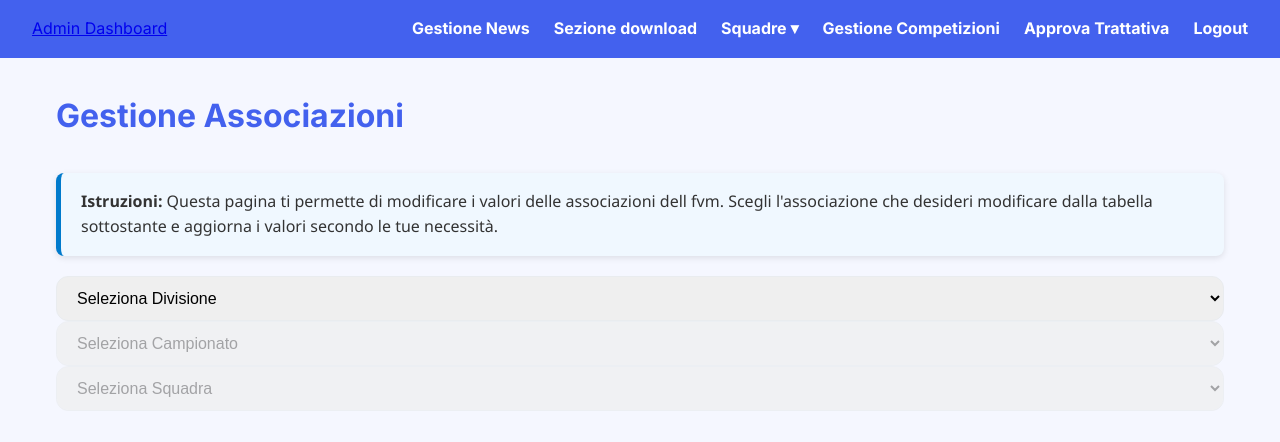
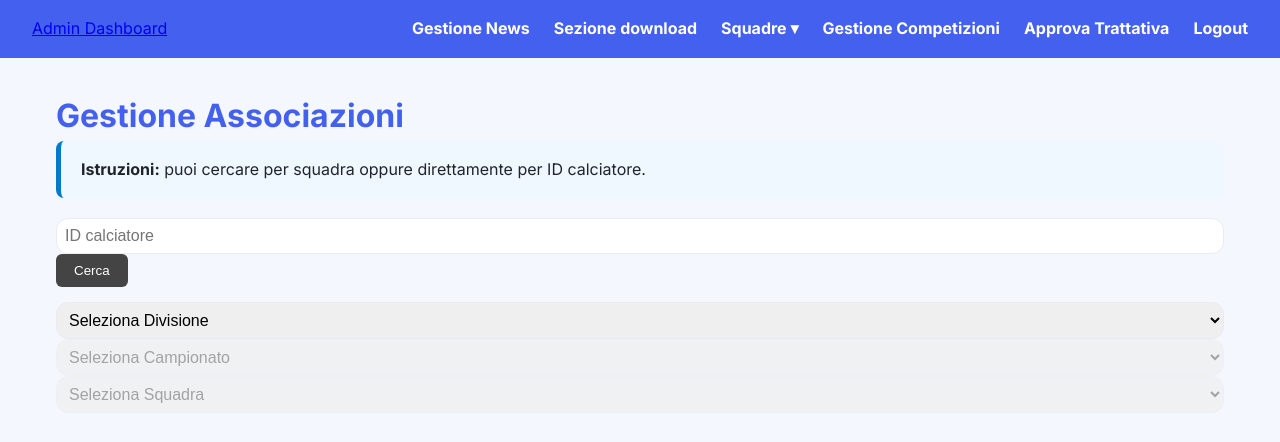
Before and after one commit to Sasynovic/fantamanager, a PHP site: page /admin/setAssociazioni.php in a window 1280 px wide. Shown: the top 442 px of the page. Run offline with PHP 8.4, Linux system fonts and the light colour scheme; the visitor is signed in with stand-in values (Sample User, id 1).

Commit message:
feat: aggiunto filtro per id nelle associazioni

```diff
--- a/admin/setAssociazioni.php
+++ b/admin/setAssociazioni.php
@@ -1,29 +1,29 @@
 <?php
-session_start();
-
-// Timeout in secondi
-$timeout = 12000;
-
-// Controlla se l'admin è loggato
-if (!isset($_SESSION['admin_logged_in'])) {
-    header("Location: login.php");
-    exit();
-}
-
-// Se esiste il timestamp dell'ultima attività
-if (isset($_SESSION['last_activity'])) {
-    $elapsed_time = time() - $_SESSION['last_activity'];
-    if ($elapsed_time > $timeout) {
-        // Timeout superato: logout
-        session_unset();
-        session_destroy();
-        header("Location: login.php?timeout=1");
-        exit();
-    }
-}
-
-// Aggiorna il timestamp dell'ultima attività
-$_SESSION['last_activity'] = time();
+//session_start();
+//
+//// Timeout in secondi
+//$timeout = 12000;
+//
+//// Controlla se l'admin è loggato
+//if (!isset($_SESSION['admin_logged_in'])) {
+//    header("Location: login.php");
+//    exit();
+//}
+//
+//// Se esiste il timestamp dell'ultima attività
+//if (isset($_SESSION['last_activity'])) {
+//    $elapsed_time = time() - $_SESSION['last_activity'];
+//    if ($elapsed_time > $timeout) {
+//        // Timeout superato: logout
+//        session_unset();
+//        session_destroy();
+//        header("Location: login.php?timeout=1");
+//        exit();
+//    }
+//}
+//
+//// Aggiorna il timestamp dell'ultima attività
+//$_SESSION['last_activity'] = time();
 require_once 'heading.php';
 $nomeSezione = "Associazioni";
 ?>
@@ -31,56 +31,42 @@ $nomeSezione = "Associazioni";
 <html lang="it">
 <head>
     <meta charset="UTF-8">
+    <title>Gestione <?php echo $nomeSezione ?></title>
     <meta name="viewport" content="width=device-width, initial-scale=1.0">
-    <title>Gestione <?php echo $nomeSezione?></title>
+
     <link href="https://fonts.googleapis.com/css2?family=Inter:wght@300;400;500;600;700&display=swap" rel="stylesheet">
+
     <style>
+        body { font-family: 'Inter', sans-serif; }
+
         #istr {
             background-color: #f0f8ff;
             border-left: 5px solid #007acc;
             padding: 16px 20px;
             margin-bottom: 20px;
-            font-family: 'Segoe UI', Tahoma, Geneva, Verdana, sans-serif;
-            color: #333;
             border-radius: 8px;
-            box-shadow: 0 2px 6px rgba(0, 0, 0, 0.1);
-
         }
 
-        #istr p {
-            margin: 0;
-            line-height: 1.6;
-            font-size: 16px;
+        table {
+            width: 100%;
+            border-collapse: collapse;
+            margin-top: 15px;
         }
 
-        #table table {
-            width: 100%;
-            border-collapse: collapse;
-            margin-top: 20px;
-            font-family: 'Segoe UI', sans-serif;
-        }
-
-        #table th,
-        #table td {
+        th, td {
             border: 1px solid #ccc;
             padding: 10px;
             text-align: center;
         }
 
-        #table th {
-            background-color: #007acc;
-            color: white;
-            text-transform: uppercase;
+        th {
+            background: #007acc;
+            color: #fff;
             font-size: 14px;
         }
 
-        #table tr:nth-child(even) {
-            background-color: #f9f9f9;
-        }
-
-        #table tr:hover {
-            background-color: #eef6ff;
-        }
+        tr:nth-child(even) { background: #f9f9f9; }
+        tr:hover { background: #eef6ff; }
 
         #salva-modifiche {
             margin-top: 20px;
@@ -92,69 +78,70 @@ $nomeSezione = "Associazioni";
             border: none;
             border-radius: 8px;
             cursor: pointer;
-            box-shadow: 0 4px 12px rgba(0, 122, 204, 0.35);
-            transition: all 0.25s ease;
+            box-shadow: 0 4px 12px rgba(0,122,204,.35);
+            transition: all .25s;
         }
 
-        /* Hover */
         #salva-modifiche:hover {
-            background: linear-gradient(135deg, #005fa3, #004c82);
             transform: translateY(-2px);
-            box-shadow: 0 6px 16px rgba(0, 122, 204, 0.45);
+            box-shadow: 0 6px 16px rgba(0,122,204,.45);
         }
 
-        /* Click */
-        #salva-modifiche:active {
-            transform: translateY(0);
-            box-shadow: 0 3px 8px rgba(0, 122, 204, 0.35);
+        #search-calciatore-btn {
+            padding: 9px 18px;
+            background: #444;
+            color: #fff;
+            border: none;
+            border-radius: 6px;
+            cursor: pointer;
         }
 
-        /* Disabilitato (se in futuro lo userai) */
-        #salva-modifiche:disabled {
-            background: #b5c7d6;
-            cursor: not-allowed;
-            box-shadow: none;
+        select, input[type="number"] {
+            padding: 8px;
         }
-
     </style>
 </head>
+
 <body>
 
 <div class="app-container">
-    <div class="header">
-        <h1>Gestione <?php echo $nomeSezione?></h1>
+    <h1>Gestione <?php echo $nomeSezione ?></h1>
+
+    <div id="istr">
+        <strong>Istruzioni:</strong> puoi cercare per squadra oppure direttamente per ID calciatore.
     </div>
 
-    <div id="istr">
-        <p>
-            <strong>Istruzioni:</strong> Questa pagina ti permette di modificare i valori delle associazioni dell fvm.
-            Scegli l'associazione che desideri modificare dalla tabella sottostante e aggiorna i valori secondo le tue necessità.
-        </p>
+    <!-- RICERCA ID CALCIATORE -->
+    <div style="margin-bottom:15px;">
+        <input type="number" id="search-id-calciatore" placeholder="ID calciatore">
+        <button id="search-calciatore-btn">Cerca</button>
     </div>
 
+    <!-- SELECT -->
     <div>
         <select id="divisione-select">
-            <option value="0" selected>Seleziona Divisione</option>
+            <option value="0">Seleziona Divisione</option>
         </select>
 
         <select id="campionato" disabled>
-            <option value="0" selected>Seleziona Campionato</option>
+            <option value="0">Seleziona Campionato</option>
         </select>
 
         <select id="squadra" disabled>
-            <option value="0" selected>Seleziona Squadra</option>
+            <option value="0">Seleziona Squadra</option>
         </select>
     </div>
 
-    <div id="calciatori-container" style="margin-top:20px; display:none;">
-        <table id="calciatori-table" border="1" width="100%">
+    <!-- TABELLA -->
+    <div id="calciatori-container" style="display:none;">
+        <table id="calciatori-table">
             <thead>
             <tr>
+                <th>Nome squadra</th>
                 <th>Nome</th>
                 <th>Ruolo</th>
                 <th>Squadra</th>
                 <th>Cartellino</th>
-
                 <th>Fuori listone</th>
                 <th>Prelazione</th>
                 <th>Fine prelazione</th>
@@ -163,24 +150,13 @@ $nomeSezione = "Associazioni";
             <tbody></tbody>
         </table>
 
-        <button id="salva-modifiche" style="margin-top:15px;">
-            Salva modifiche
-        </button>
+        <button id="salva-modifiche">Salva modifiche</button>
     </div>
-
-
-
-
-</body>
-</html>
-
+</div>
 
 <script>
     document.addEventListener('DOMContentLoaded', () => {
 
-        /* =======================
-           ELEMENTI DOM
-        ======================= */
         const divisioneSelect = document.getElementById('divisione-select');
         const campionatoSelect = document.getElementById('campionato');
         const squadraSelect = document.getElementById('squadra');
@@ -189,103 +165,28 @@ $nomeSezione = "Associazioni";
         const calciatoriTableBody = document.querySelector('#calciatori-table tbody');
         const salvaBtn = document.getElementById('salva-modifiche');
 
-        let modifiche = {}; // { id_associazione: { campo: valore } }
+        const searchBtn = document.getElementById('search-calciatore-btn');
+        const searchInput = document.getElementById('search-id-calciatore');
 
-        /* =======================
-           CARICA DIVISIONI
-        ======================= */
-        fetch('https://fantamanagerpro.eu/endpoint/divisione/read.php')
-            .then(res => res.json())
-            .then(data => {
-                data.divisioni.forEach(divisione => {
-                    const option = document.createElement('option');
-                    option.value = divisione.id;
-                    option.textContent = divisione.nome_divisione;
-                    divisioneSelect.appendChild(option);
-                });
-            })
-            .catch(err => console.error('Errore divisioni:', err));
+        let modifiche = {};
 
-        /* =======================
-           DIVISIONE → CAMPIONATI
-        ======================= */
-        divisioneSelect.addEventListener('change', () => {
-            const idDivisione = divisioneSelect.value;
-
-            campionatoSelect.innerHTML = '<option value="0">Seleziona Campionato</option>';
-            squadraSelect.innerHTML = '<option value="0">Seleziona Squadra</option>';
-            campionatoSelect.disabled = true;
-            squadraSelect.disabled = true;
-
-            calciatoriContainer.style.display = 'none';
+        /* =========================
+           RENDER TABELLA
+        ========================= */
+        function renderCalciatori(data) {
             calciatoriTableBody.innerHTML = '';
             modifiche = {};
 
-            if (idDivisione === '0') return;
-
-            fetch(`https://fantamanagerpro.eu/endpoint/competizione/read.php?id_divisione=${idDivisione}`)
-                .then(res => res.json())
-                .then(data => {
-                    data.competizione.forEach(campionato => {
-                        const option = document.createElement('option');
-                        option.value = campionato.id;
-                        option.textContent = campionato.nome_competizione;
-                        campionatoSelect.appendChild(option);
-                    });
-                    campionatoSelect.disabled = false;
-                })
-                .catch(err => console.error('Errore campionati:', err));
-        });
-
-        /* =======================
-           CAMPIONATO → SQUADRE
-        ======================= */
-        campionatoSelect.addEventListener('change', () => {
-            const idCampionato = campionatoSelect.value;
-
-            squadraSelect.innerHTML = '<option value="0">Seleziona Squadra</option>';
-            squadraSelect.disabled = true;
-
+            if (!data.associazioni || data.associazioni.length === 0) {
+                alert('Nessun risultato');
                 calciatoriContainer.style.display = 'none';
-            calciatoriTableBody.innerHTML = '';
-            modifiche = {};
-
-            if (idCampionato === '0') return;
-
-            fetch(`https://fantamanagerpro.eu/endpoint/partecipazione/read.php?id_competizione=${idCampionato}`)
-                .then(res => res.json())
-                .then(data => {
-                    data.squadre.forEach(squadra => {
-                        const option = document.createElement('option');
-                        option.value = squadra.id_squadra;
-                        option.textContent = squadra.nome_squadra;
-                        squadraSelect.appendChild(option);
-                    });
-                    squadraSelect.disabled = false;
-                })
-                .catch(err => console.error('Errore squadre:', err));
-        });
-
-        /* =======================
-           SQUADRA → CALCIATORI
-        ======================= */
-        squadraSelect.addEventListener('change', () => {
-            const idSquadra = squadraSelect.value;
-
-            calciatoriTableBody.innerHTML = '';
-            calciatoriContainer.style.display = 'none';
-            modifiche = {};
-
-            if (idSquadra === '0') return;
-
-            fetch(`https://fantamanagerpro.eu/endpoint/associazioni/read.php?id_squadra=${idSquadra}`)
-                .then(res => res.json())
-                .then(data => {
+                return;
+            }
 
             data.associazioni.forEach(row => {
                 const tr = document.createElement('tr');
-
                 tr.innerHTML = `
+                <td>${row.nome_squadra}</td>
                 <td>${row.nome_calciatore}</td>
                 <td>${row.ruolo_calciatore}</td>
                 <td>${row.nome_squadra_calciatore}</td>
@@ -294,8 +195,6 @@ $nomeSezione = "Associazioni";
                     <input type="number" value="${row.costo_calciatore}"
                         data-id="${row.id}" data-field="costo_calciatore">
                 </td>
-
-
 
                 <td>
                     <input type="checkbox" ${row.fuori_listone ? 'checked' : ''}
@@ -313,66 +212,106 @@ $nomeSezione = "Associazioni";
                         data-id="${row.id}" data-field="fine_prelazione">
                 </td>
             `;
-
                 calciatoriTableBody.appendChild(tr);
             });
 
             calciatoriContainer.style.display = 'block';
-                })
-                .catch(err => console.error('Errore calciatori:', err));
-        });
+        }
 
-        /* =======================
+        /* =========================
            TRACK MODIFICHE
-        ======================= */
-        calciatoriTableBody.addEventListener('change', (e) => {
-            const input = e.target;
-            const id = input.dataset.id;
-            const field = input.dataset.field;
-
+        ========================= */
+        calciatoriTableBody.addEventListener('change', e => {
+            const el = e.target;
+            const id = el.dataset.id;
+            const field = el.dataset.field;
             if (!id || !field) return;
 
             if (!modifiche[id]) modifiche[id] = {};
-
-            modifiche[id][field] =
-                input.type === 'checkbox'
-                    ? (input.checked ? 1 : 0)
-                    : input.value;
+            modifiche[id][field] = el.type === 'checkbox' ? (el.checked ? 1 : 0) : el.value;
         });
 
-        /* =======================
-           SALVA MODIFICHE
-        ======================= */
+        /* =========================
+           SALVA
+        ========================= */
         salvaBtn.addEventListener('click', async () => {
+            const ids = Object.keys(modifiche);
+            if (!ids.length) return alert('Nessuna modifica');
 
-            const ids = Object.keys(modifiche);
-            if (ids.length === 0) {
-                alert('Nessuna modifica da salvare');
-                return;
+            for (const id of ids) {
+                await fetch(`https://fantamanagerpro.eu/endpoint/associazioni/update.php?id=${id}`, {
+                    method: 'PUT',
+                    headers: { 'Content-Type': 'application/json' },
+                    body: JSON.stringify(modifiche[id])
+                });
             }
 
-            try {
-                for (const id of ids) {
+            alert('Modifiche salvate');
+            modifiche = {};
+        });
 
-                    await fetch(
-                        `https://fantamanagerpro.eu/endpoint/associazioni/update.php?id=${id}`,
-                        {
-                            method: 'PUT',
-                            headers: {
-                                'Content-Type': 'application/json'
-                            },
-                            body: JSON.stringify(modifiche[id]) // 👈 SOLO campi
-                        }
+        /* =========================
+           RICERCA ID CALCIATORE
+        ========================= */
+        searchBtn.addEventListener('click', () => {
+            const id = searchInput.value;
+            if (!id) return alert('Inserisci ID');
+
+            fetch(`https://fantamanagerpro.eu/endpoint/associazioni/read.php?id_calciatore=${id}`)
+                .then(r => r.json())
+                .then(renderCalciatori);
+        });
+
+        /* =========================
+           CASCATA SELECT
+        ========================= */
+        fetch('https://fantamanagerpro.eu/endpoint/divisione/read.php')
+            .then(r => r.json())
+            .then(d => d.divisioni.forEach(x => {
+                divisioneSelect.innerHTML += `<option value="${x.id}">${x.nome_divisione}</option>`;
+            }));
+
+        divisioneSelect.addEventListener('change', () => {
+            campionatoSelect.disabled = true;
+            squadraSelect.disabled = true;
+            campionatoSelect.innerHTML = '<option value="0">Seleziona Campionato</option>';
+            squadraSelect.innerHTML = '<option value="0">Seleziona Squadra</option>';
+
+            if (divisioneSelect.value === '0') return;
+
+            fetch(`https://fantamanagerpro.eu/endpoint/competizione/read.php?id_divisione=${divisioneSelect.value}`)
+                .then(r => r.json())
+                .then(d => {
+                    d.competizione.forEach(c =>
+                        campionatoSelect.innerHTML += `<option value="${c.id}">${c.nome_competizione}</option>`
                     );
-                }
+                    campionatoSelect.disabled = false;
+                });
+        });
 
-                alert('Modifiche salvate con successo');
-                modifiche = {};
+        campionatoSelect.addEventListener('change', () => {
+            squadraSelect.disabled = true;
+            squadraSelect.innerHTML = '<option value="0">Seleziona Squadra</option>';
 
-            } catch (err) {
-                console.error(err);
-                alert('Errore durante il salvataggio');
-            }
+            fetch(`https://fantamanagerpro.eu/endpoint/partecipazione/read.php?id_competizione=${campionatoSelect.value}`)
+                .then(r => r.json())
+                .then(d => {
+                    d.squadre.forEach(s =>
+                        squadraSelect.innerHTML += `<option value="${s.id_squadra}">${s.nome_squadra}</option>`
+                    );
+                    squadraSelect.disabled = false;
+                });
+        });
+
+        squadraSelect.addEventListener('change', () => {
+            if (squadraSelect.value === '0') return;
+
+            fetch(`https://fantamanagerpro.eu/endpoint/associazioni/read.php?id_squadra=${squadraSelect.value}`)
+                .then(r => r.json())
+                .then(renderCalciatori);
         });
     });
 </script>
+
+</body>
+</html>
--- a/endpoint/associazioni/read.php
+++ b/endpoint/associazioni/read.php
@@ -14,6 +14,8 @@ $database = new database();
 $db = $database->getConnection();
 $associazioni = new associazioni($db);
 
+//Filtro id calciatore
+$id_calciatore = isset($_GET['id_calciatore']) ? intval($_GET['id_calciatore']) : null;
 // Filtro per ID squadra
 $id_squadra_filter = isset($_GET['id_squadra']) ? intval($_GET['id_squadra']) : null;
 // Filtro per fuori listone
@@ -22,7 +24,7 @@ $fuori_listone_filter = isset($_GET['fuori_listone']) ? intval($_GET['fuori_list
 $prelazione_filter = isset($_GET['prelazione']) ? intval($_GET['prelazione']) : null;
 
 // Richiama read con o senza filtro
-$stmt = $associazioni->read($id_squadra_filter, $fuori_listone_filter, $prelazione_filter);
+$stmt = $associazioni->read($id_calciatore,$id_squadra_filter, $fuori_listone_filter, $prelazione_filter);
 
 $num = $stmt->rowCount();
 
--- a/models/associazioni.php
+++ b/models/associazioni.php
@@ -16,7 +16,7 @@ class associazioni
         $this->conn = $db;
     }
 
-    public function read($id_squadra_filter = null, $fuori_listone_filter = null, $prelazione_filter = null)
+    public function read($id_calciatore = null,$id_squadra_filter = null, $fuori_listone_filter = null, $prelazione_filter = null)
     {
         $query = "
             SELECT
@@ -59,6 +59,10 @@ class associazioni
         if ($prelazione_filter !== null) {
             $conditions[] = "a.prelazione = :prelazione";
             $params[':prelazione'] = $prelazione_filter;
+        }
+        if ($id_calciatore !== null) {
+            $conditions[] = "c.id = :id_calciatore";
+            $params[':id_calciatore'] = $id_calciatore;
         }
 
         if (count($conditions) > 0) {
```
Lines whose indentation alone changed are shown as unchanged.
